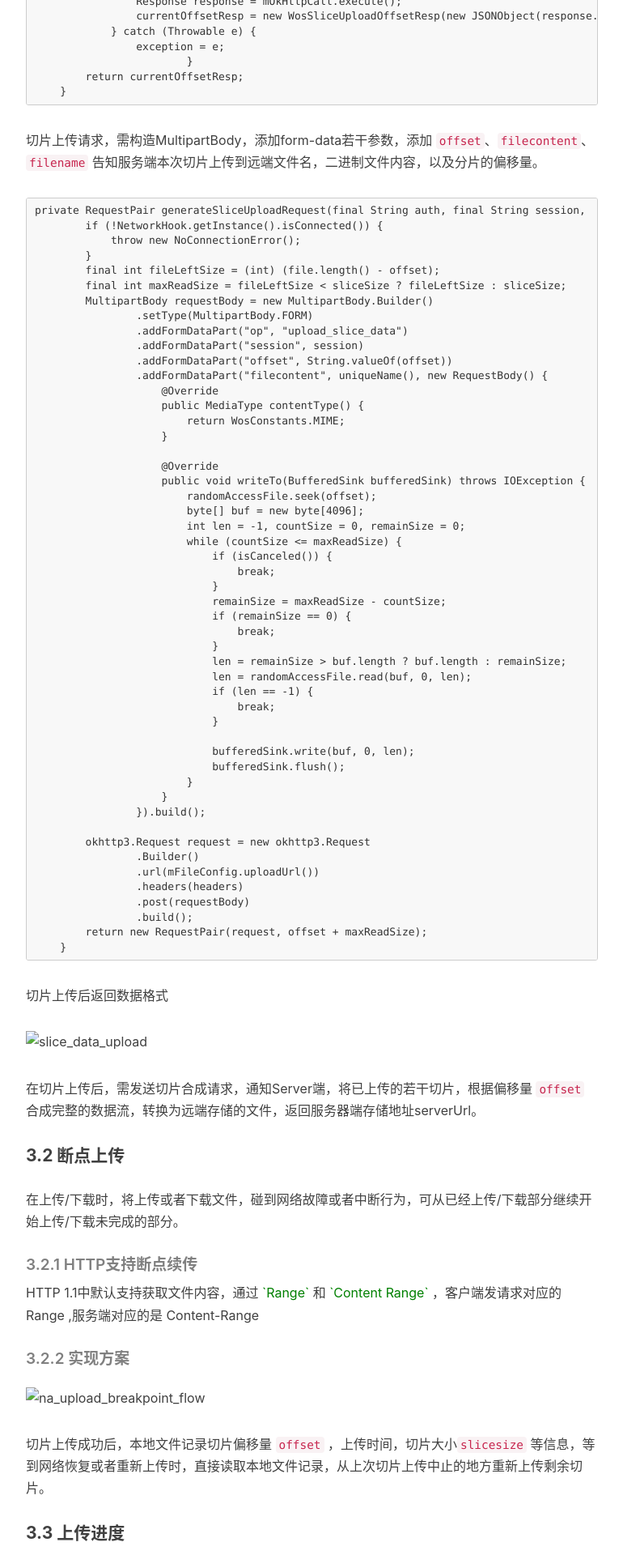
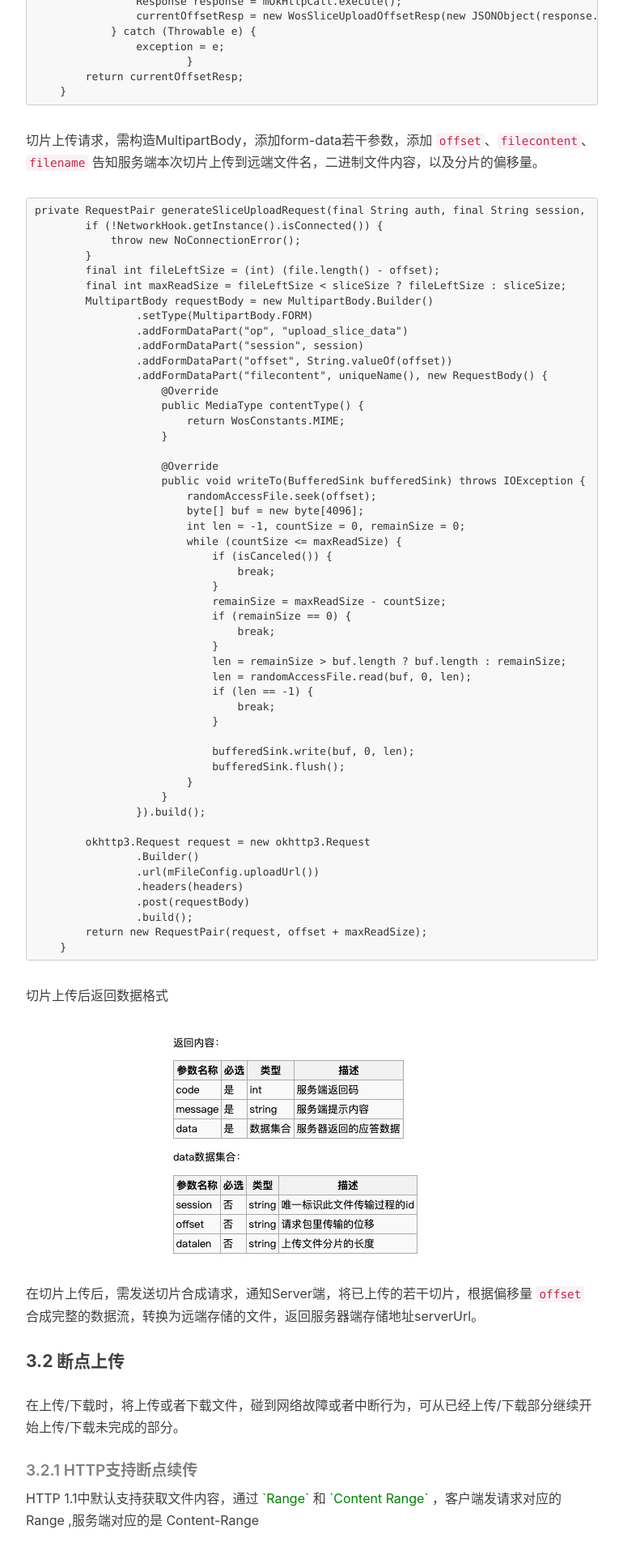
Before and after one commit to Chailz2Herzog/chailz.github.io, a Jekyll site: the page built from _posts/2020-08-06-深入理解视频上传及断点续传.md, in a window 1280 px wide. Shown: the part 4480-6400 px from the top of the page at 81% size, without its empty margins (233-1003 px from the left). Built offline with Jekyll 4.4.1, drawn with Linux system fonts in a browser that asks for light colours; nearby versions of some CDN libraries; comment, search, counter and statistics services are not loaded.

Commit message:
Update 2020-08-06-深入理解视频上传及断点续传.md

```diff
--- a/_posts/2020-08-06-深入理解视频上传及断点续传.md
+++ b/_posts/2020-08-06-深入理解视频上传及断点续传.md
@@ -180,7 +180,7 @@
 
 切片上传后返回数据格式
 
-![slice_data_upload](image/native/na_slice_data_upload.png)
+![slice_data_upload](/image/native/na_slice_data_upload.png)
 
 在切片上传后，需发送切片合成请求，通知Server端，将已上传的若干切片，根据偏移量 `offset`  合成完整的数据流，转换为远端存储的文件，返回服务器端存储地址serverUrl。
 
@@ -196,7 +196,7 @@
 
 ##### 3.2.2 实现方案
 
-![na_upload_breakpoint_flow](image/native/na_upload_breakpoint_flow.png)
+![na_upload_breakpoint_flow](/image/native/na_upload_breakpoint_flow.png)
 
 
 
```
